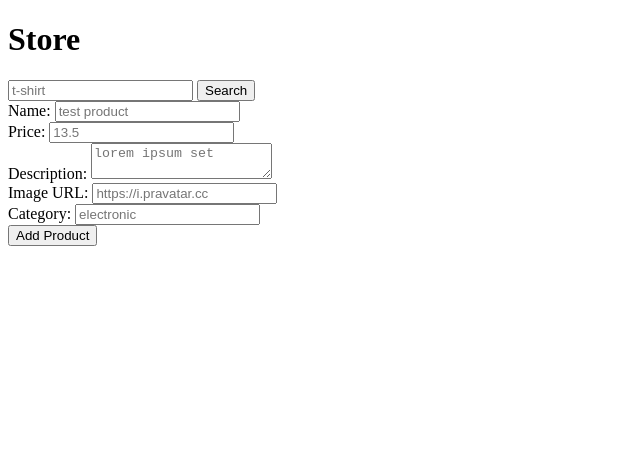
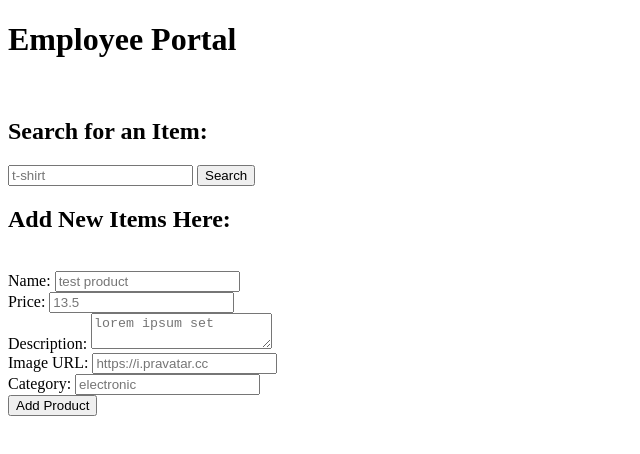
Before and after one commit to kellisha2/SBA308A, a plain HTML site: page index.html in a window 1280 px wide. Shown: the whole page, without its empty margins (0-640 px from the left). Drawn offline with Linux system fonts and the light colour scheme; no server answers.

```diff
--- a/index.html
+++ b/index.html
@@ -8,17 +8,21 @@
 </head>
 <body>
     <header>
-        <h1>Store</h1>
-
+        <h1>Employee Portal</h1>
+        <br>
+       <h2>Search for an Item:</h2>
         <form id="search-form">
             <div class="form-group">
                 <input type="text" name="search" id="search" placeholder="t-shirt">
                 <button type="submit">Search</button>
             </div>
         </form>
+
     </header>
 
     <main>
+        <h2>Add New Items Here:</h2>
+        <br>
         <form id="create-form">
             <div class="form-group">
                 <div class="form-group">
```
Also changed, not shown: 1 other file.
